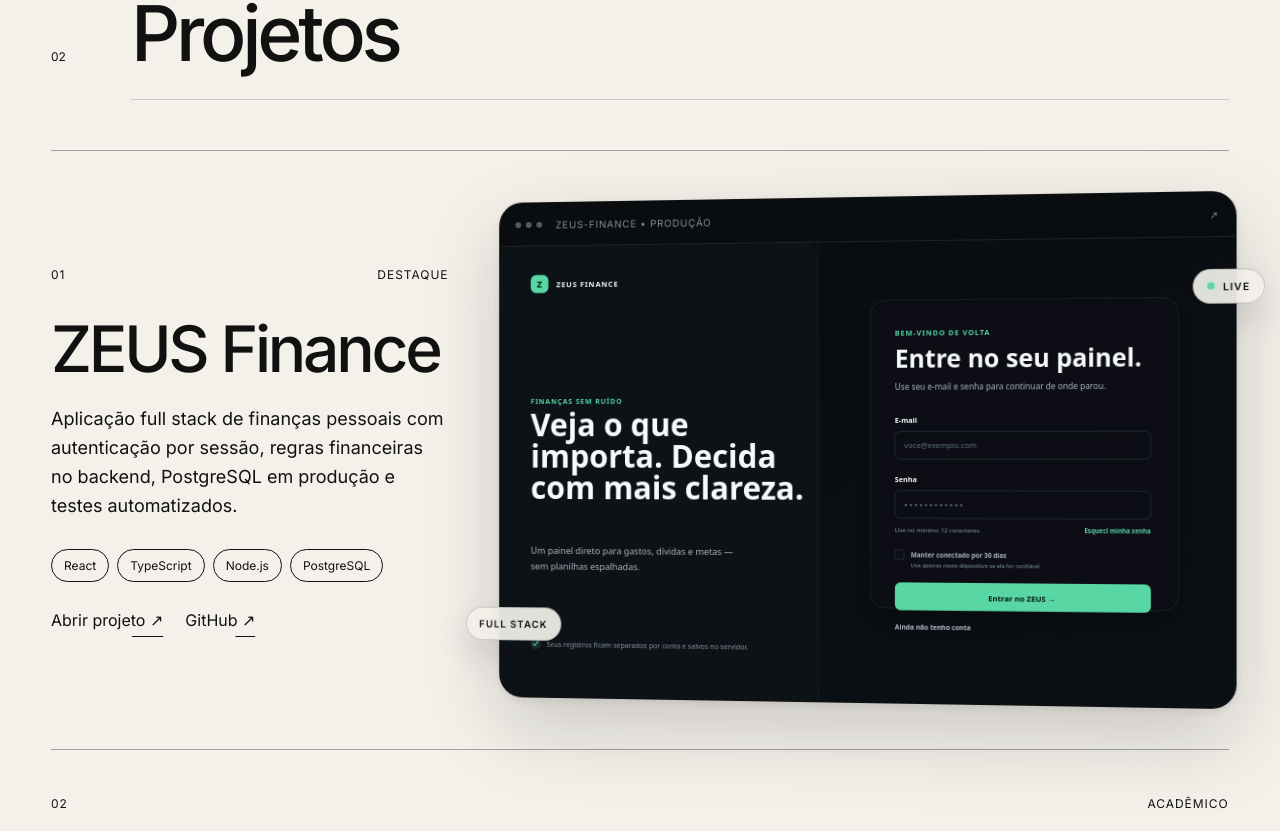
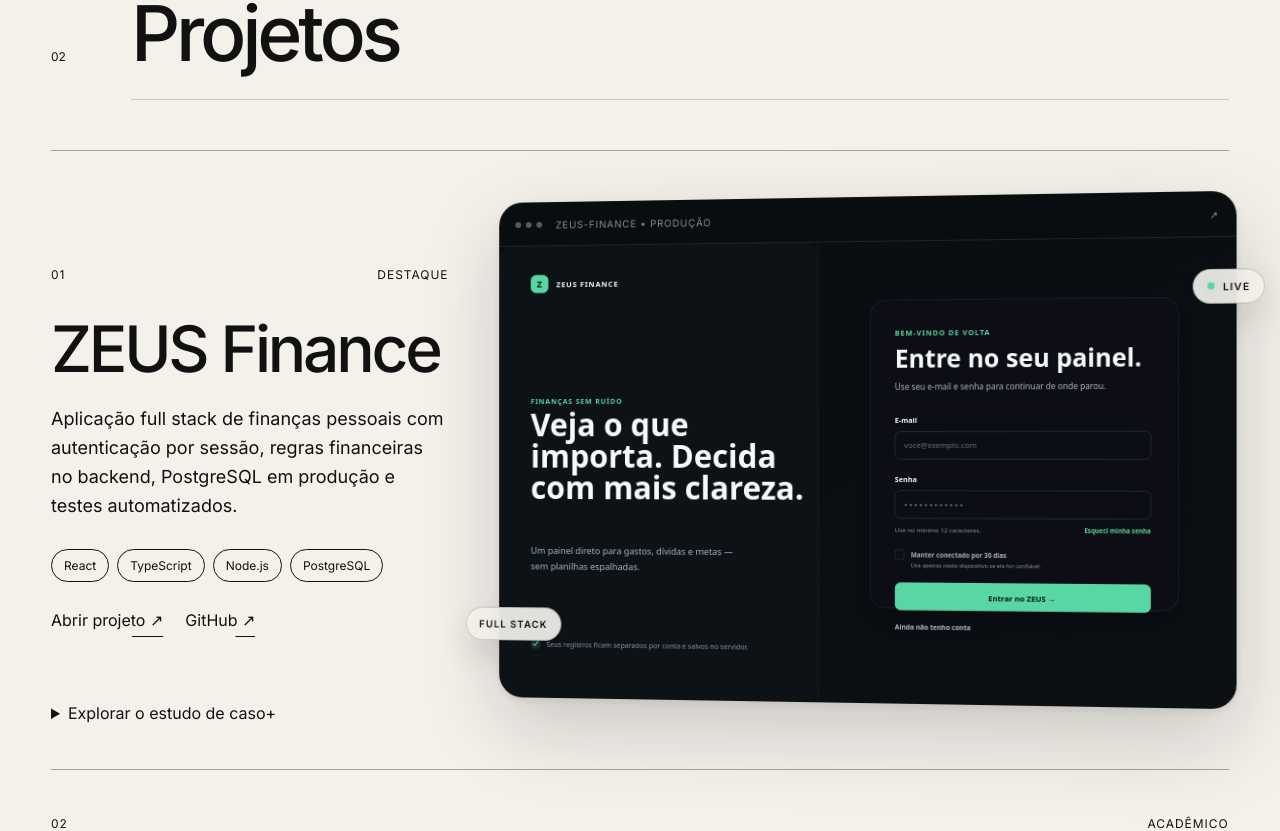
Before and after one commit to GBLSLVA/PORTIFOLIO-GABRIEL-SILVA-, a React (Vite) app: page / in a window 1280 px wide. Shown: the part 2135-2966 px from the top of the page. Built offline with nearby package versions, Linux system fonts and the light colour scheme.

Commit message:
feat: optional accessible editorial case study for each project

```diff
--- a/src/components/Projects.tsx
+++ b/src/components/Projects.tsx
@@ -107,6 +107,23 @@ export function Projects() {
                 </a>
               )}
             </div>
+
+            {project.caseStudy && (
+              <details className="project-case-study">
+                <summary>
+                  <span>Explorar o estudo de caso</span>
+                  <span className="project-case-study-toggle" aria-hidden="true">+</span>
+                </summary>
+                <div className="project-case-study-content">
+                  {project.caseStudy.map((part) => (
+                    <section className="project-case-study-part" key={part.label}>
+                      <h4>{part.label}</h4>
+                      <p>{part.text}</p>
+                    </section>
+                  ))}
+                </div>
+              </details>
+            )}
           </article>
         ))}
       </div>
```
